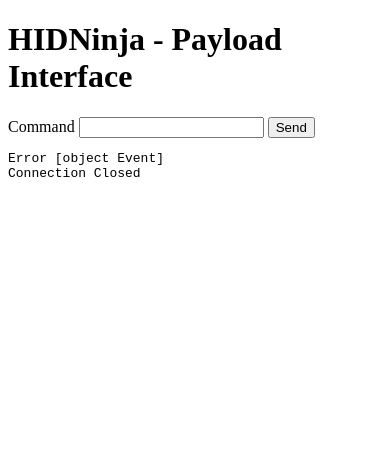
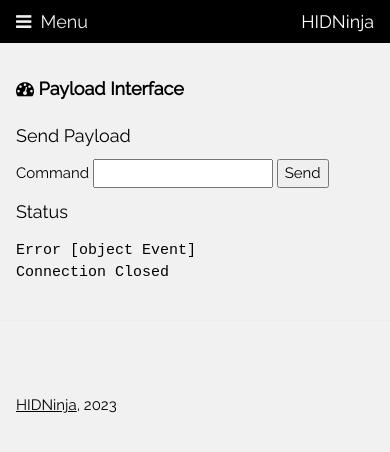
Before and after one commit to mh37/HIDNinja, a plain HTML site: page PayloadInterface/index.html in a window 390 px wide. Drawn offline with nearby package versions, Linux system fonts and the light colour scheme.

Commit message:
Implement responsive web design

```diff
--- a/PayloadInterface/index.html
+++ b/PayloadInterface/index.html
@@ -1,20 +1,95 @@
 <!DOCTYPE html>
-<html lang="en">
+<html>
+<head>
+<title>HIDNinja</title>
+<meta charset="UTF-8">
+<meta name="viewport" content="width=device-width, initial-scale=1">
+<link rel="stylesheet" href="https://www.w3schools.com/w3css/4/w3.css">
+<link rel="stylesheet" href="https://fonts.googleapis.com/css?family=Raleway">
+<link rel="stylesheet" href="https://cdnjs.cloudflare.com/ajax/libs/font-awesome/4.7.0/css/font-awesome.min.css">
+<style>
+html,body,h1,h2,h3,h4,h5 {font-family: "Raleway", sans-serif}
+</style>
+</head>
+<body class="w3-light-grey">
 
-<head>
-    <meta charset="UTF-8">
-    <meta name="viewport" content="width=device-width, initial-scale=1.0">
-    <title>HIDNinja - Payload Interface</title>
-</head>
+<!-- Top container -->
+<div class="w3-bar w3-top w3-black w3-large" style="z-index:4">
+  <button class="w3-bar-item w3-button w3-hide-large w3-hover-none w3-hover-text-light-grey" onclick="w3_open();"><i class="fa fa-bars"></i>  Menu</button>
+  <span class="w3-bar-item w3-right">HIDNinja</span>
+</div>
 
-<body>
-    <h1>HIDNinja - Payload Interface</h1>
+<!-- Sidebar/menu -->
+<nav class="w3-sidebar w3-collapse w3-white w3-animate-left" style="z-index:3;width:300px;" id="mySidebar"><br>
+  <div class="w3-container">
+    <h5>Dashboard</h5>
+  </div>
+  <div class="w3-bar-block">
+    <a href="#" class="w3-bar-item w3-button w3-padding"><i class="fa fa-home fa-fw"></i>  Home</a>
+    <a href="#" class="w3-bar-item w3-button w3-padding"><i class="fa fa-bullseye fa-fw"></i>  Payloads</a>
+    <a href="#" class="w3-bar-item w3-button w3-padding"><i class="fa fa-history fa-fw"></i>  Log</a>
+    <a href="#" class="w3-bar-item w3-button w3-padding"><i class="fa fa-cog fa-fw"></i>  Settings</a><br><br>
+  </div>
+</nav>
+
+
+<!-- Overlay effect when opening sidebar on small screens -->
+<div class="w3-overlay w3-hide-large w3-animate-opacity" onclick="w3_close()" style="cursor:pointer" title="close side menu" id="myOverlay"></div>
+
+<!-- !PAGE CONTENT! -->
+<div class="w3-main" style="margin-left:300px;margin-top:43px;">
+
+  <!-- Header -->
+  <header class="w3-container" style="padding-top:22px">
+    <h5><b><i class="fa fa-dashboard"></i> Payload Interface</b></h5>
+  </header>
+
+  <div class="w3-container">
+    <h5>Send Payload</h5>
     <label for="cmdInput">Command</label>
     <input id="cmdInput" type="text" >
     <button onclick="send()">Send</button>
+
+    <h5>Status</h5>
     <pre id="output"></pre>
 
+  </div>
+  <hr>
+
+  <br>
+
+  <!-- Footer -->
+  <footer class="w3-container w3-padding-16 w3-light-grey">
+    <p><a href="https://www.unit37.org">HIDNinja</a>, 2023</p>
+  </footer>
+  <!-- End page content -->
+</div>
+
 <script>
+// Get the Sidebar
+var mySidebar = document.getElementById("mySidebar");
+
+// Get the DIV with overlay effect
+var overlayBg = document.getElementById("myOverlay");
+
+// Toggle between showing and hiding the sidebar, and add overlay effect
+function w3_open() {
+  if (mySidebar.style.display === 'block') {
+    mySidebar.style.display = 'none';
+    overlayBg.style.display = "none";
+  } else {
+    mySidebar.style.display = 'block';
+    overlayBg.style.display = "block";
+  }
+}
+
+// Close the sidebar with the close button
+function w3_close() {
+  mySidebar.style.display = "none";
+  overlayBg.style.display = "none";
+}
+
+//WebSocket communication
 let input = document.getElementById("cmdInput");
 let output = document.getElementById("output");
 let socket = new WebSocket("ws://localhost:8080/echo");
@@ -42,7 +117,8 @@
     socket.send(input.value);
     input.value = "";
 }
+
 </script>
+
 </body>
-
 </html>
```
Lines whose indentation alone changed are shown as unchanged.
